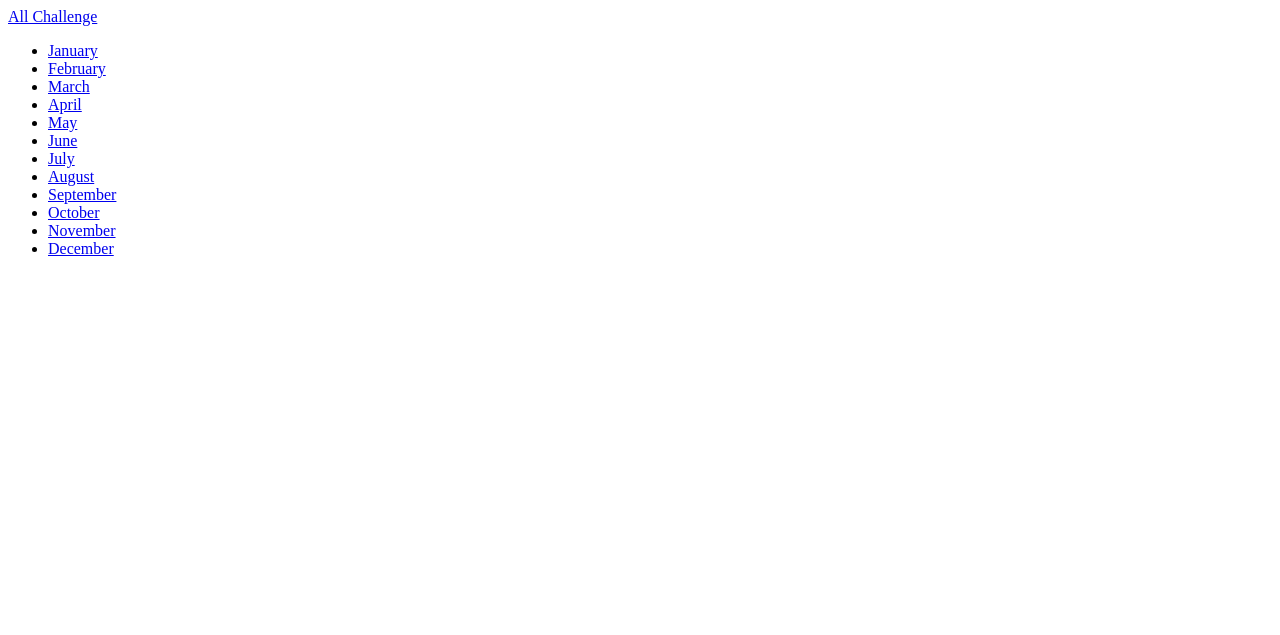
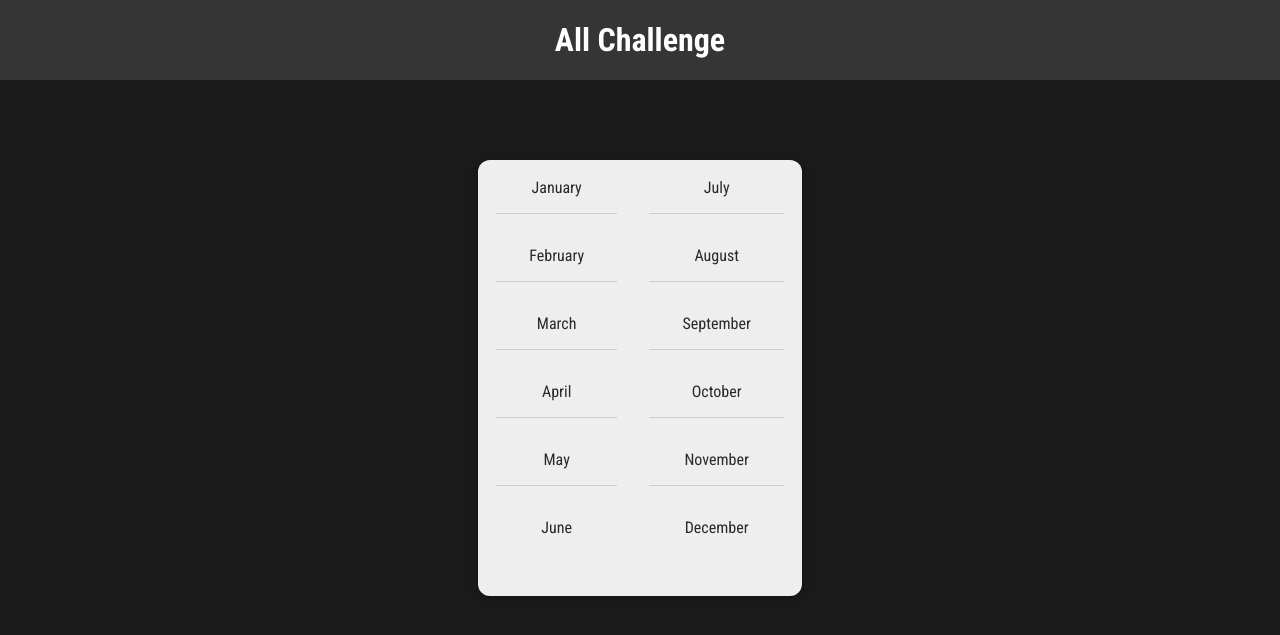
Before and after one commit to TechTouhid/-Django-The-Practical-Guide, a Django app: page /challenges/ in a window 1280 px wide. Shown: the top 635 px of the page. Run offline with Django 3.2, Linux system fonts and the light colour scheme.

Commit message:
Section two done with css styles and static files

```diff
--- /dev/null
+++ b/project1/monthly_challenges/challenges/static/challenges/includes/header.css
@@ -0,0 +1,23 @@
+header {
+    width: 100%;
+    height: 5rem;
+    background-color: #353535;
+}
+
+header nav{
+    width: 100%;
+    height: 100%;
+    display:flex;
+    justify-content:center;
+    align-items:center;
+}
+header nav a {
+    color: white;
+    font-size: 2rem;
+    font-weight: bold;
+    text-decoration: none;
+}
+header nav a:hover,
+header nav a:active {
+    color: #f17fd4
+}
--- /dev/null
+++ b/project1/monthly_challenges/challenges/static/challenges/style.css
@@ -0,0 +1,36 @@
+ul {
+    list-style: none;
+    margin: 5rem auto;
+    width: 90%;
+    max-width: 20rem;
+    box-shadow: 0 2px 8px rgba(0, 0, 0, 0.26);
+    padding:2px 2px;
+    border-radius: 12px;
+
+    display: flex;
+    flex-direction:column;
+    flex-wrap: wrap;
+    height: 27rem;
+    background-color: #eeeeee;
+}
+
+li{
+    margin: 1rem;
+    text-align:center;
+    font-size: 1rem;
+    border-bottom: 1px solid #ccc;
+    padding-bottom: 1rem;
+}
+
+li:last-of-type,
+li:nth-of-type(6){
+    border-bottom: none;
+}
+li a {
+    text-decoration: none;
+    color: #2b2828;
+}
+li a:hover,
+li a:active {
+    color: #7E0154FF;
+}
--- a/project1/monthly_challenges/challenges/templates/challenges/includes/header.html
+++ b/project1/monthly_challenges/challenges/templates/challenges/includes/header.html
@@ -1,3 +1,4 @@
+
 <header>
     <nav>
         <a href="{% url "index"  %}">All Challenge</a>
--- a/project1/monthly_challenges/challenges/templates/challenges/index.html
+++ b/project1/monthly_challenges/challenges/templates/challenges/index.html
@@ -1,4 +1,10 @@
 {% extends "base.html" %}
+{% load static %}
+
+{% block css_files %}
+    <link rel="stylesheet"  href="{% static "challenges/style.css" %}" >
+    <link rel="stylesheet"  href="{% static "challenges/includes/header.css" %}" >
+{% endblock %}
 
     {% block page_title %}
         All Challenges
--- a/project1/monthly_challenges/monthly_challenges/settings.py
+++ b/project1/monthly_challenges/monthly_challenges/settings.py
@@ -122,7 +122,9 @@ USE_TZ = True
 # https://docs.djangoproject.com/en/3.2/howto/static-files/
 
 STATIC_URL = '/static/'
-
+STATICFILES_DIRS = [
+    BASE_DIR / "static"
+]
 # Default primary key field type
 # https://docs.djangoproject.com/en/3.2/ref/settings/#default-auto-field
 
--- /dev/null
+++ b/project1/monthly_challenges/static/base.css
@@ -0,0 +1,7 @@
+@import url('https://fonts.googleapis.com/css2?family=Roboto+Condensed:wght@400;700&display=swap');
+
+body {
+    font-family: 'Roboto Condensed', sans-serif;
+    margin: 0;
+    background-color: #1a1a1a;
+}
--- a/project1/monthly_challenges/templates/base.html
+++ b/project1/monthly_challenges/templates/base.html
@@ -1,8 +1,11 @@
+{% load static %}
 <!DOCTYPE html>
 <html lang="en">
 <head>
     <meta charset="UTF-8">
     <title>{% block page_title %}My Challenges{% endblock %}</title>
+    <link rel="stylesheet" type="text/css" href="{% static "base.css" %}" >
+    {% block css_files %} {% endblock %}
 </head>
 <body>
     {% block content %} {% endblock %}
```
Also changed, not shown: project1/monthly_challenges/challenges/static/challenges/challenge.css (added, +18 -0 lines), project1/monthly_challenges/challenges/templates/challenges/challenge.html (+8 -1 lines), project1/monthly_challenges/db.sqlite3.
